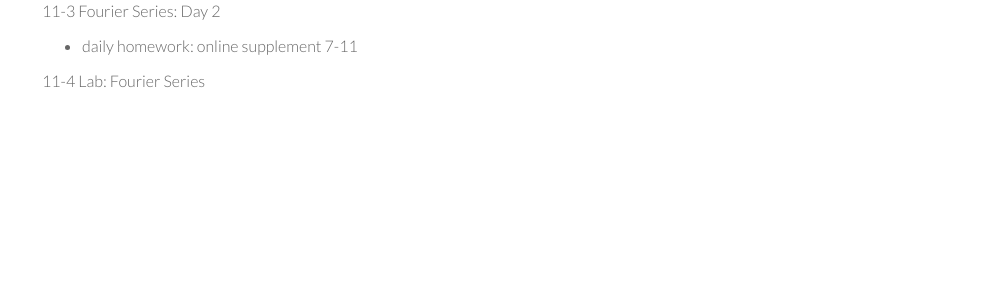
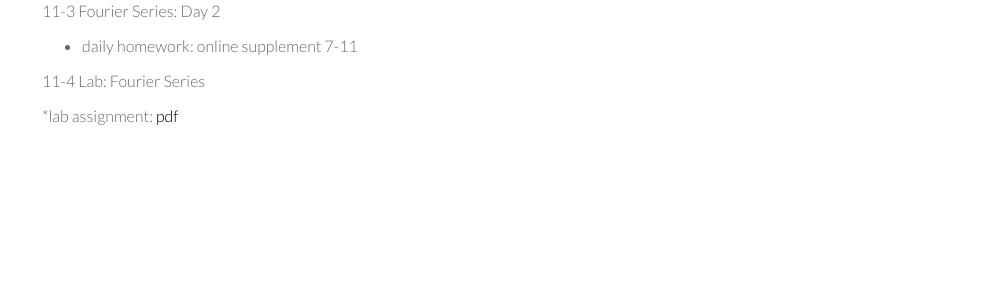
Before and after one commit to sshanshans/calculus2, a Jekyll site: the page built from schedule/week11/week11.md, in a window 1280 px wide. Shown: the part 340-640 px from the top of the page, without its empty margins (160-1159 px from the left). Built offline with Jekyll 4.4.1, drawn with Linux system fonts in a browser that asks for light colours.

Commit message:
no message

```diff
--- a/schedule/week11/week11.md
+++ b/schedule/week11/week11.md
@@ -19,3 +19,5 @@ description: weekly schedule
 * daily homework: online supplement 7-11
 
 11-4 Lab: Fourier Series
+
+*lab assignment: [pdf](\calculus2\schedule\week11\PowerTaylorFourierSeries.pdf)
```
Also changed, not shown: 1 other file.
